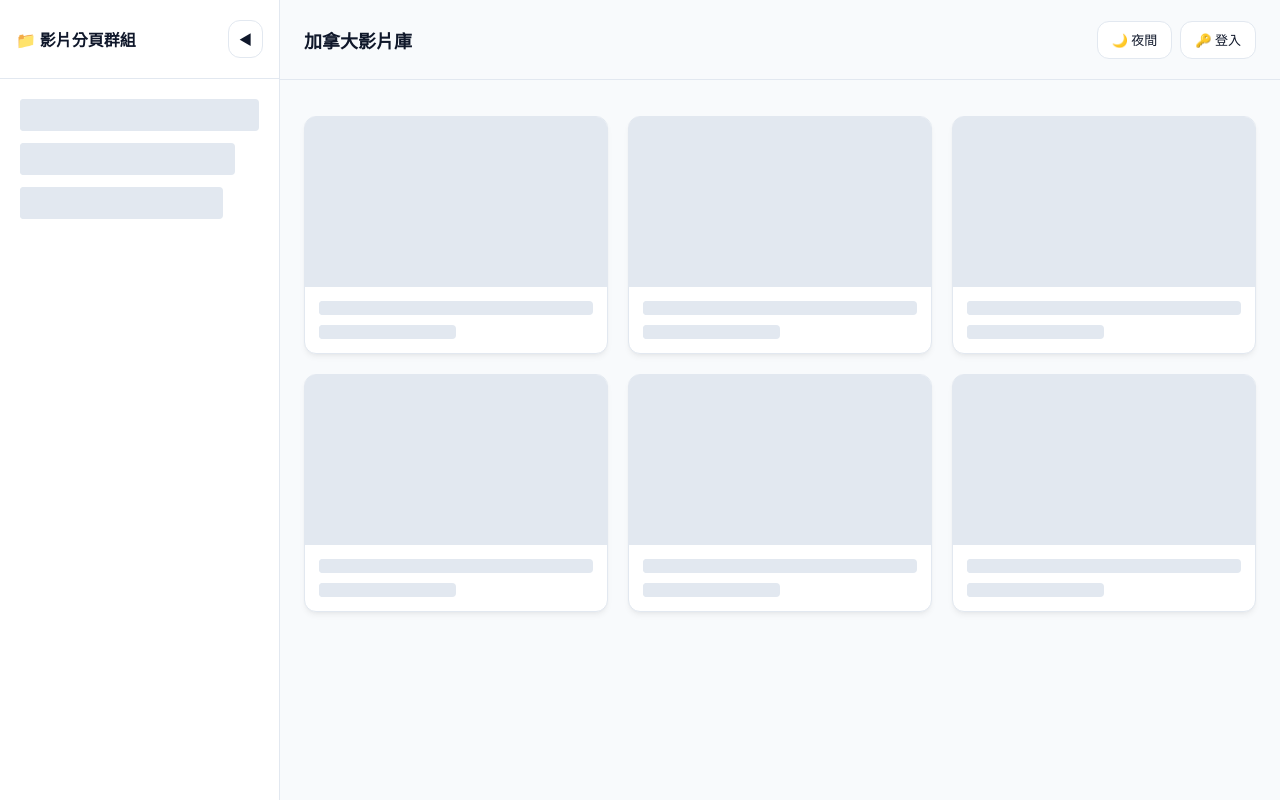
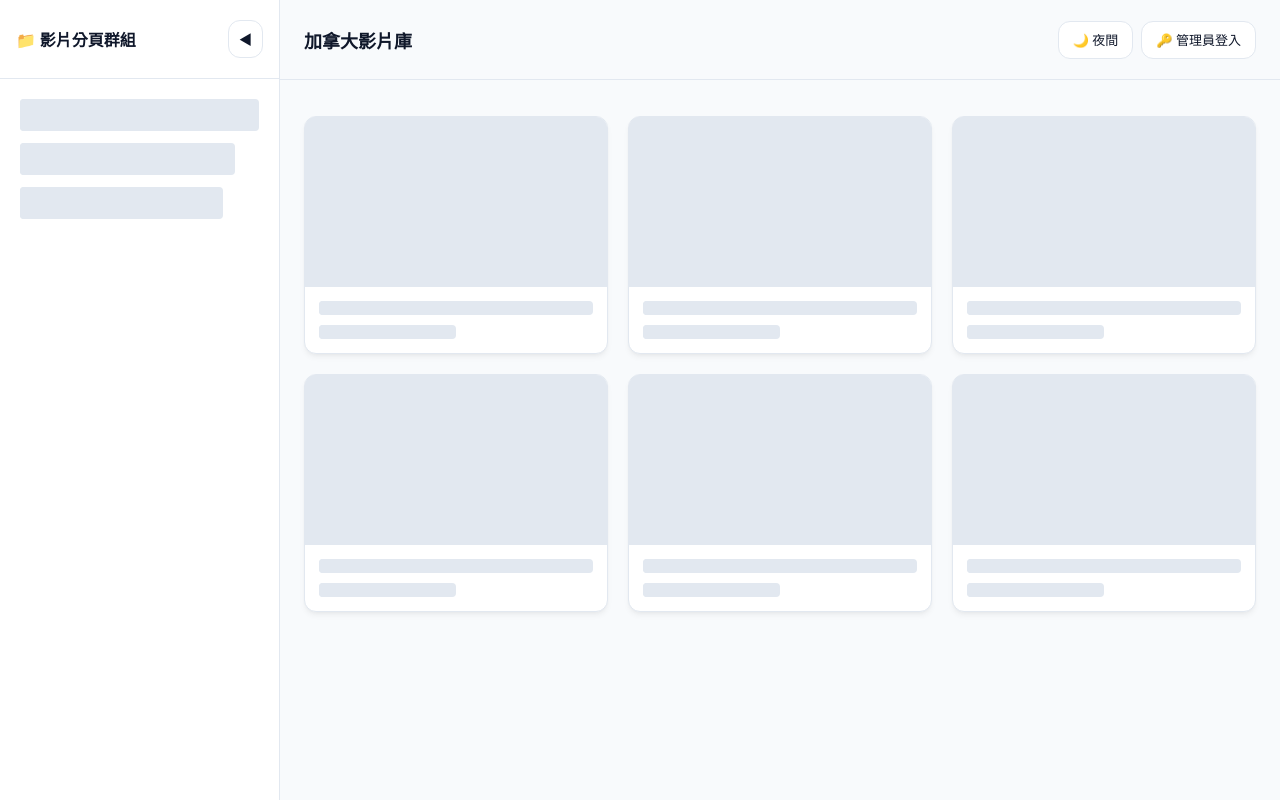
Before and after one commit to rayyuens/youtube, a plain HTML site: page index.html in a window 1280 px wide. Drawn offline with Linux system fonts and the light colour scheme; no server answers.

Commit message:
Update admin login button text to '管理員登入'

```diff
--- a/index.html
+++ b/index.html
@@ -539,7 +539,7 @@ input[type="text"], textarea {
             <div class="header-right">
                 <!-- 🌓 夜間模式切換按鈕 -->
                 <button id="themeToggleBtn" onclick="toggleTheme()" class="btn" title="切換深淺模式">🌙 夜間</button>
-                <button id="adminLoginBtn" onclick="checkPassword()" class="btn">🔑 登入</button>
+                <button id="adminLoginBtn" onclick="checkPassword()" class="btn">🔑 管理員登入</button>
             </div>
         </header>
 
```
